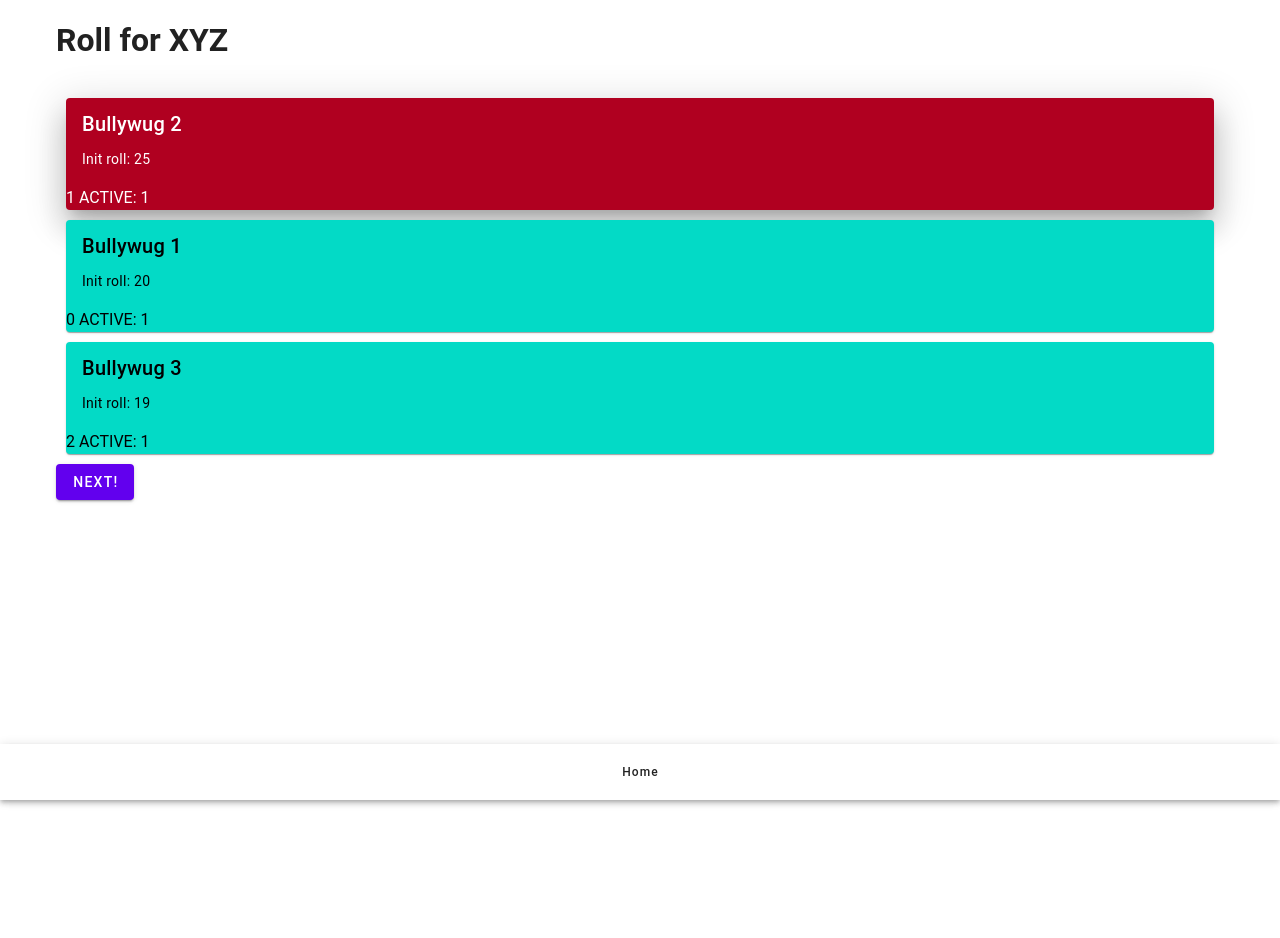
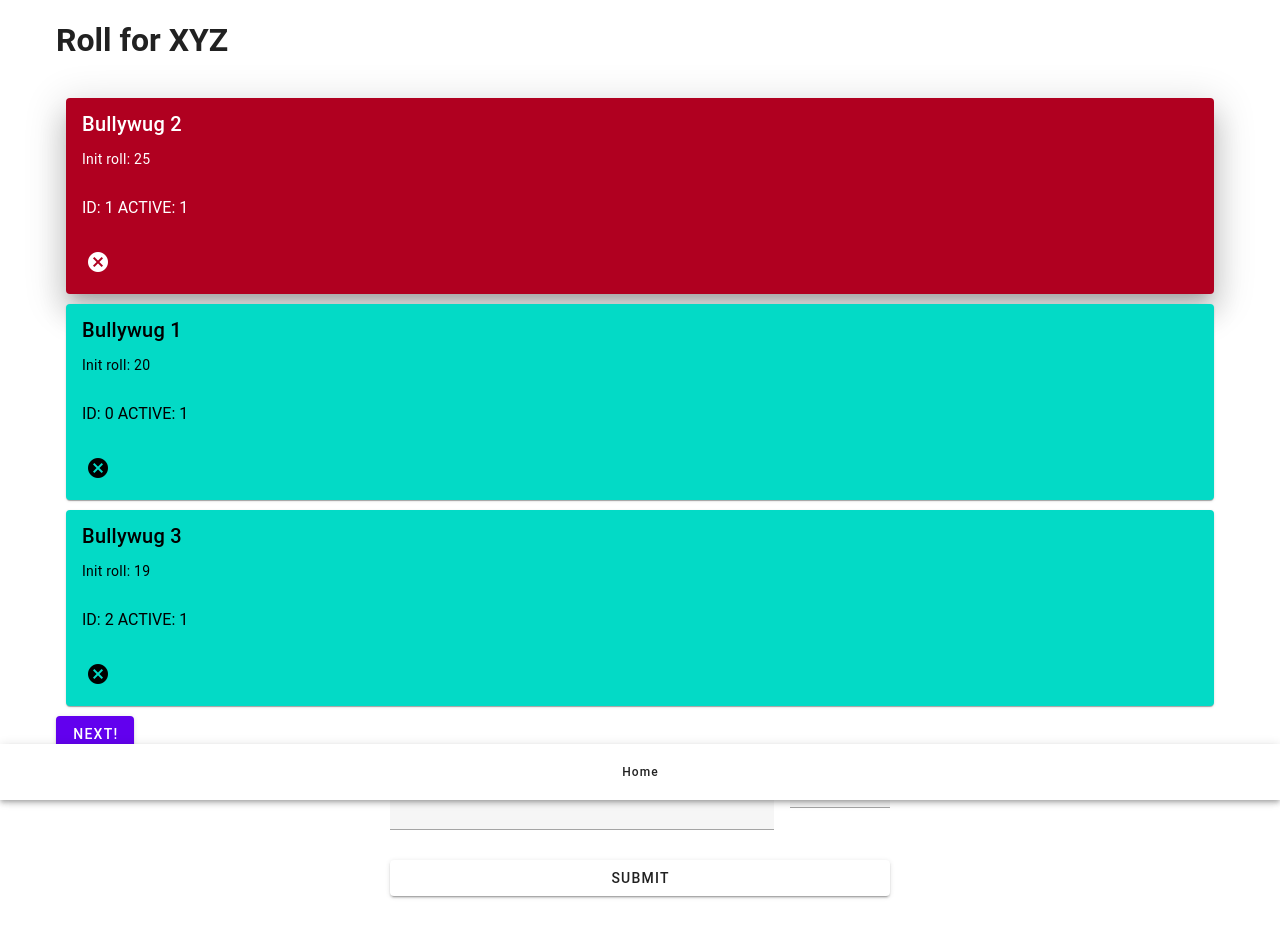
Before and after one commit to SuperShadowPlay/rollforxyz, a Vue app: page / in a window 1280 px wide. Shown: the top 938 px of the page. Before the commit the page ends 800 px from the top, so only its background shows below. Built offline with nearby package versions, Linux system fonts and the light colour scheme.

Commit message:
Working creature addition

```diff
--- /dev/null
+++ b/src/components/CreateCreature.vue
@@ -0,0 +1,41 @@
+<template>
+  <v-sheet width="500" class="mx-auto">
+    <v-form>
+      <v-text-field
+        v-model="newName"
+        single-line
+        label="Name"
+      >
+        <template v-slot:append>
+          <v-text-field
+            v-model="newRoll"
+            single-line
+            type="number"
+            label="Initiative"
+            style="width: 100px"
+          ></v-text-field>
+        </template>
+      </v-text-field>
+      <v-btn block class="mt-2" v-on:click="submit">Submit</v-btn>
+    </v-form>
+  </v-sheet>
+</template>
+
+<script setup>
+  import {ref} from 'vue';
+
+  const emit = defineEmits(['newCreature']);
+
+  const newName = ref('');
+  const newRoll = ref(null);
+
+  // TODO: INPUT VALIDATION!!!!! <-----------------------------------------
+  function submit() {
+    const newCreature = {
+    name: newName.value,
+    roll: newRoll.value,
+  };
+    console.log(newCreature);
+    emit('newCreature', newCreature);
+  }
+</script>
--- a/src/components/CreatureBox.vue
+++ b/src/components/CreatureBox.vue
@@ -5,31 +5,40 @@
       <CreatureCard :name="creature.name" :roll="creature.roll" :id="creature.id" :activeID="activeCreatureID"/>
     </div>
     <v-btn color="primary" v-on:click="nextActive">Next!</v-btn>
+    <CreateCreature @new-creature="newCreature"/>
   </v-container>
 </template>
 
 <script setup>
-  import { ref, watch, } from 'vue'
+  import { ref, watch } from 'vue'
   import CreatureCard from './CreatureCard.vue';
+  import CreateCreature from './CreateCreature.vue';
 
   let roll = 20 // Debug: Counts down from 20 to provide fake initiative rolls
   let activeCreatureID = ref(0) // Holds the id of which creature is active
   let activeCreatureIndex = 0 // Holds the position of the initiative of the active creature
   let id = 0 // Increments to provide a unique id for all creatures
 
-  // Debug: A table of creatures (to be replaced with a dynamic addition button/form)
+  // Debug: Pregenerated values for initRolls
   const initRolls = ref([
     {roll: roll--, id: id++, name: "Bullywug 1"},
     {roll: 25, id: id++, name: "Bullywug 2"},
     {roll: roll--, id: id++, name: "Bullywug 3"},
-  ])
-  initRolls.value.sort((a, b) => b.roll - a.roll) // Sorts by initiative on init
-  activeCreatureID.value = initRolls.value[0].id;
+  ]);
+  // Get everything in the correct order on initial setup
+  updateInitiativeOrder();
+  activeCreatureIndex = 0;
+  activeCreatureID.value = initRolls.value[activeCreatureIndex].id;
+
+  // Maintains the sorted order of initRolls at all times (I don't think this works though!)
+  watch(initRolls, () => {
+    initRolls.value.sort((a, b) => b.roll - a.roll) // Sorts by initiative on init
+  })
 
   // This might be necessary to update on an insertion into the list, but idk
-  watch(initRolls, () => {
+  function updateInitiativeOrder() {
     initRolls.value.sort((a, b) => b.roll - a.roll);
-  })
+  }
 
   // Increments the active ID through the list
   function nextActive() {
@@ -40,6 +49,19 @@
     activeCreatureID.value = initRolls.value[activeCreatureIndex].id;
     console.log("ID: " + activeCreatureID.value + "    Idx: " + activeCreatureIndex);
   }
+
+  // Insert a new creature. Triggered by an event from the CreateCreature component
+  function newCreature(c) {
+    c.id = id++;
+
+    // If the new creature displaces the current active, update the active index to keep it correct
+    if (initRolls.value[activeCreatureIndex].roll < c.roll) {
+      activeCreatureIndex++;
+    }
+
+    initRolls.value.push(c);
+    updateInitiativeOrder();
+  }
 </script>
 
 <style scoped>
--- a/src/components/CreatureCard.vue
+++ b/src/components/CreatureCard.vue
@@ -5,7 +5,14 @@
   :title="name"
   :text="cardText"
   :elevation="activeVals.elevation">
-  {{id}} ACTIVE: {{ activeID }}
+
+    <v-card-item>
+      ID: {{id}} ACTIVE: {{ activeID }}
+    </v-card-item>
+
+    <v-card-actions class="right">
+      <v-btn icon="mdi-close-circle"></v-btn>
+    </v-card-actions>
   </v-card>
 </template>
 
```
